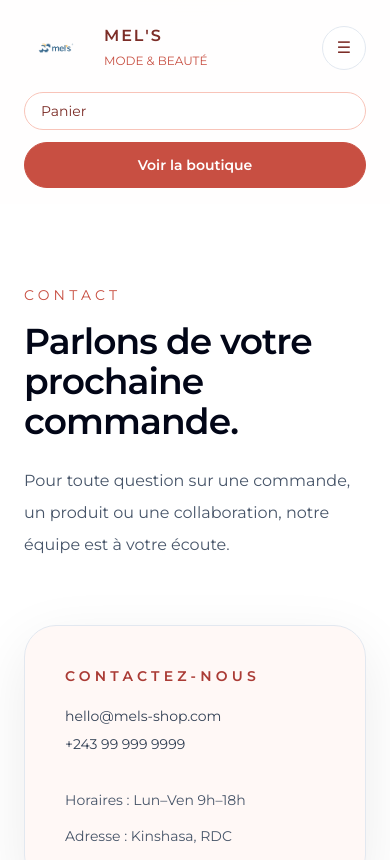
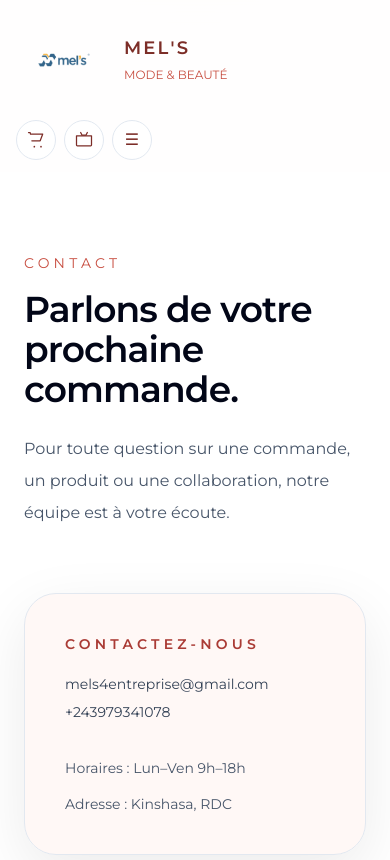
Before and after one commit to lys-rub/MELS-SHOP, a Next.js app: page /contact in a window 390 px wide. Shown: the top 860 px of the page. Built offline with nearby package versions, Linux system fonts and the light colour scheme.

Commit message:
feat: icons in header, compact mobile buttons, enlarge logo; update contact info

```diff
--- a/src/app/contact/page.jsx
+++ b/src/app/contact/page.jsx
@@ -16,7 +16,7 @@ export default function ContactPage() {
           <div className="rounded-[2rem] border border-slate-200 bg-brand-50/80 p-10 shadow-soft">
             <p className="text-sm font-semibold uppercase tracking-[0.3em] text-brand-600">Contactez-nous</p>
             <p className="mt-4 text-sm leading-7 text-slate-700">
-              hello@mels-shop.com<br />+243 99 999 9999
+              mels4entreprise@gmail.com<br />+243979341078
             </p>
             <div className="mt-8 space-y-4 text-sm text-slate-600">
               <p>Horaires : Lun–Ven 9h–18h</p>
--- a/src/components/Footer.jsx
+++ b/src/components/Footer.jsx
@@ -28,8 +28,8 @@ export default function Footer() {
           </div>
           <div>
             <p className="text-sm font-semibold text-slate-900">Contact</p>
-            <p className="mt-3 text-sm text-slate-600">hello@mels-shop.com</p>
-            <p className="text-sm text-slate-600">+243 99 999 9999</p>
+            <p className="mt-3 text-sm text-slate-600">mels4entreprise@gmail.com</p>
+            <p className="text-sm text-slate-600">+243979341078</p>
           </div>
         </div>
       </div>
--- a/src/components/Header.jsx
+++ b/src/components/Header.jsx
@@ -12,30 +12,41 @@ const navItems = [
   { label: 'Contact', href: '/contact' },
 ]
 
+function IconCart(props) {
+  return (
+    <svg viewBox="0 0 24 24" fill="none" xmlns="http://www.w3.org/2000/svg" aria-hidden="true" {...props}>
+      <path d="M3 3h2l.4 2M7 13h10l3-8H6.4" stroke="currentColor" strokeWidth="1.5" strokeLinecap="round" strokeLinejoin="round" />
+      <circle cx="10" cy="20" r="1" fill="currentColor" />
+      <circle cx="18" cy="20" r="1" fill="currentColor" />
+    </svg>
+  )
+}
+
+function IconShop(props) {
+  return (
+    <svg viewBox="0 0 24 24" fill="none" xmlns="http://www.w3.org/2000/svg" aria-hidden="true" {...props}>
+      <path d="M3 7h18v11a1 1 0 0 1-1 1H4a1 1 0 0 1-1-1V7z" stroke="currentColor" strokeWidth="1.5" strokeLinecap="round" strokeLinejoin="round" />
+      <path d="M16 3l-1.5 3h-5L8 3" stroke="currentColor" strokeWidth="1.5" strokeLinecap="round" strokeLinejoin="round" />
+    </svg>
+  )
+}
+
 export default function Header() {
   const [menuOpen, setMenuOpen] = useState(false)
 
   return (
     <header className="sticky top-0 z-40 border-b border-white/80 bg-white/90 backdrop-blur-xl">
-      <div className="mx-auto flex flex-wrap items-center justify-between gap-3 px-6 py-4 lg:flex-nowrap lg:px-8">
-        <Link href="/" className="flex items-center gap-4">
-          <Image src={logo} alt="MEL'S" width={64} height={64} className="object-contain" />
+      <div className="mx-auto flex flex-wrap items-center justify-between gap-3 px-4 py-3 lg:flex-nowrap lg:px-8 max-w-7xl">
+        <Link href="/" className="flex items-center gap-3">
+          <Image src={logo} alt="MEL'S" width={96} height={96} className="object-contain" />
           <div>
-            <p className="text-base font-semibold tracking-[0.12em] text-brand-700">MEL&#39;S</p>
+            <p className="text-lg font-semibold tracking-[0.12em] text-brand-700">MEL&#39;S</p>
             <span className="text-xs uppercase text-brand-500">Mode & Beauté</span>
           </div>
         </Link>
 
-        <button
-          type="button"
-          aria-label="Ouvrir le menu"
-          onClick={() => setMenuOpen((current) => !current)}
-          className="inline-flex h-11 w-11 items-center justify-center rounded-full border border-slate-200 bg-white text-brand-700 transition hover:border-brand-300 lg:hidden"
-        >
-          {menuOpen ? '×' : '☰'}
-        </button>
-
-        <nav className="hidden items-center gap-8 lg:flex">
+        <div className="flex items-center gap-2">
+          <nav className="hidden items-center gap-6 lg:flex">
             {navItems.map((item) => (
               <Link key={item.href} href={item.href} className="text-sm font-medium text-slate-700 transition hover:text-brand-700">
                 {item.label}
@@ -43,18 +54,30 @@ export default function Header() {
             ))}
           </nav>
 
-        <div className="flex w-full flex-col gap-3 sm:flex-row sm:items-center sm:w-auto">
-          <Link href="/cart" className="w-full rounded-full border border-brand-200 bg-white px-4 py-2 text-sm font-medium text-brand-700 transition hover:bg-brand-50 sm:w-auto">
-            Panier
+          <div className="flex items-center gap-2">
+            <Link href="/cart" aria-label="Voir le panier" className="inline-flex h-10 w-10 items-center justify-center rounded-full border border-slate-200 bg-white text-brand-700 transition hover:border-brand-300">
+              <IconCart className="h-5 w-5" />
             </Link>
-          <Link href="/shop" className="brand-button w-full text-center sm:w-auto">
-            Voir la boutique
+
+            <Link href="/shop" aria-label="Aller à la boutique" className="inline-flex h-10 w-10 items-center justify-center rounded-full border border-slate-200 bg-white text-brand-700 transition hover:border-brand-300">
+              <IconShop className="h-5 w-5" />
             </Link>
+
+            <button
+              type="button"
+              aria-label="Ouvrir le menu"
+              onClick={() => setMenuOpen((current) => !current)}
+              className="inline-flex h-10 w-10 items-center justify-center rounded-full border border-slate-200 bg-white text-brand-700 transition hover:border-brand-300 lg:hidden"
+            >
+              <span className="sr-only">Menu</span>
+              <span aria-hidden>{menuOpen ? '×' : '☰'}</span>
+            </button>
+          </div>
         </div>
       </div>
 
       {menuOpen && (
-        <div className="lg:hidden border-t border-white/80 bg-white/95 px-6 py-4">
+        <div className="lg:hidden border-t border-white/80 bg-white/95 px-4 py-4">
           <div className="flex flex-col gap-3">
             {navItems.map((item) => (
               <Link
```
Lines whose indentation alone changed are shown as unchanged.
